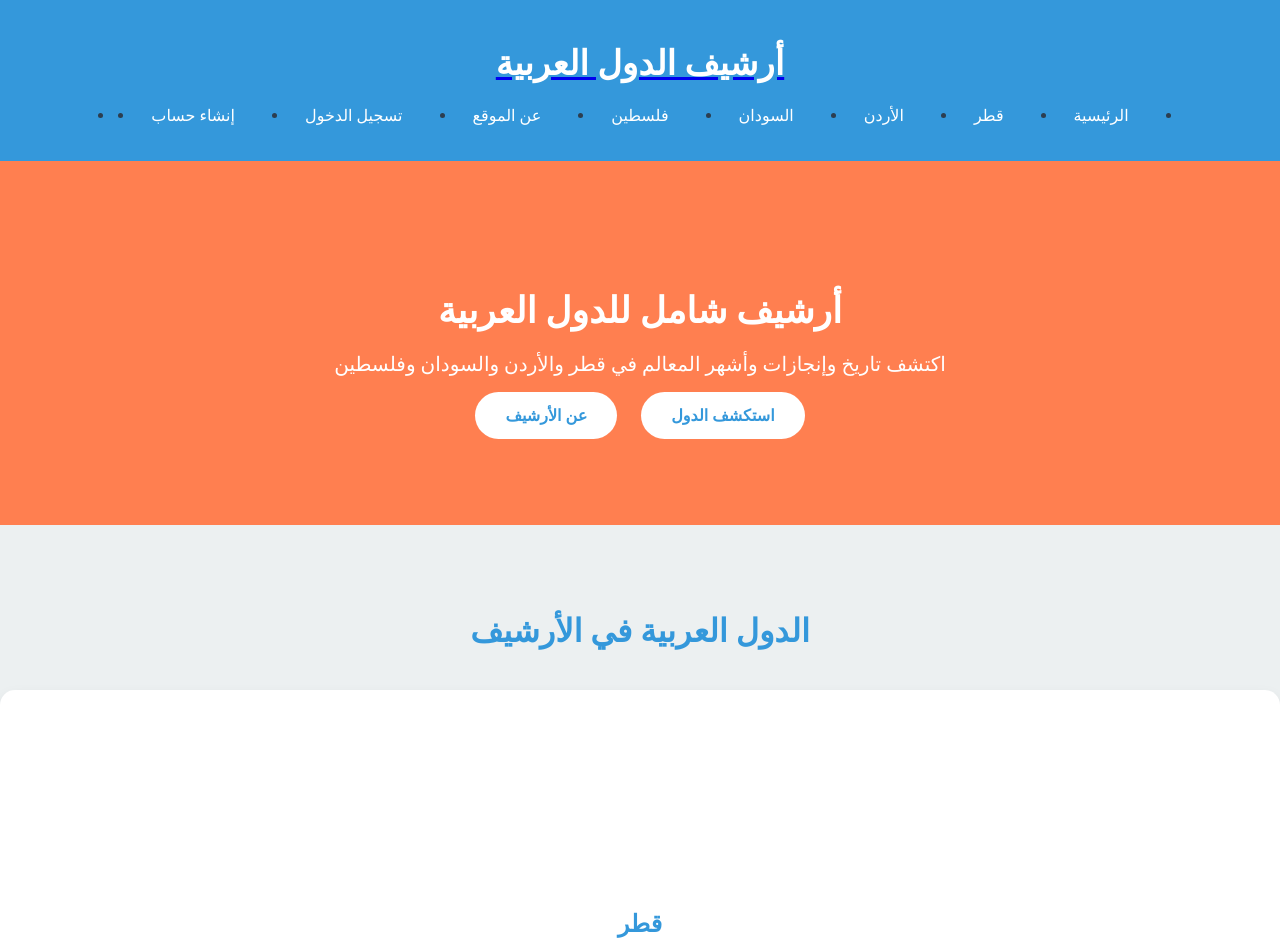
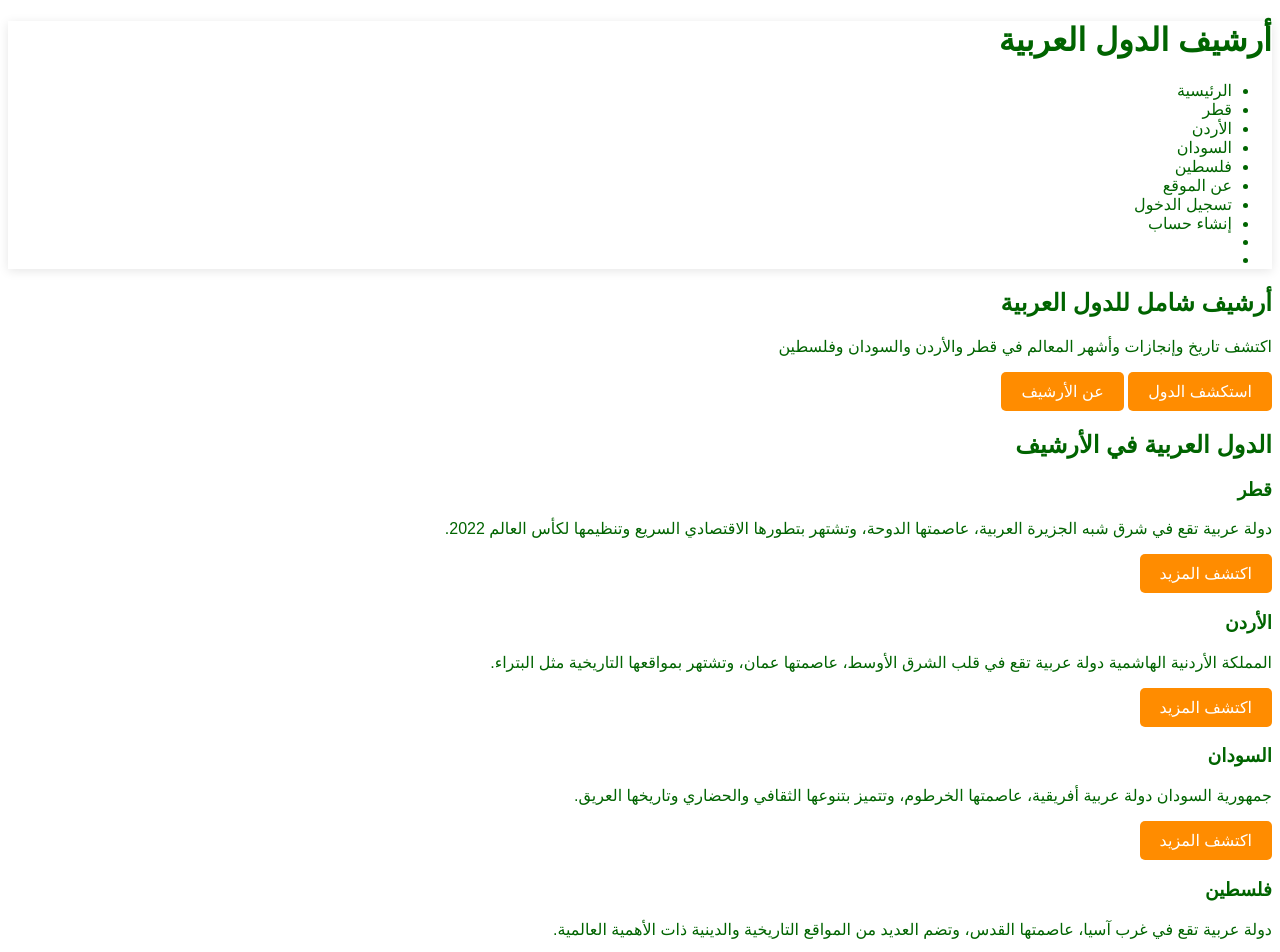
Before and after one commit to modk873/arabdigiarch, a plain HTML site: page index.html in a window 1280 px wide. Shown: the top 952 px of the page. Drawn offline with Linux system fonts and the light colour scheme.

Commit message:
Update style.css

```diff
--- a/css/style.css
+++ b/css/style.css
@@ -1,176 +1,80 @@
-/* إعداد الألوان الأساسية */
-:root {
-    --primary-color: #3498db; /* الأزرق السماوي */
-    --secondary-color: #ff7f50; /* البرتقالي */
-    --dark-color: #2c3e50; /* اللون الداكن */
-    --light-color: #ecf0f1; /* اللون الفاتح */
-    --highlight-color: #e74c3c; /* اللون الأحمر */
+/* تغيير خلفية الموقع */
+body {
+    background-color: #ffffff; /* خلفية بيضاء */
+    color: #006400; /* نص بلون أخضر غامق */
+    font-family: 'Tajawal', sans-serif;
 }
 
-/* إعدادات الخطوط */
-body {
-    font-family: 'Roboto', sans-serif;
-    background-color: var(--light-color);
-    color: var(--dark-color);
-    margin: 0;
-    padding: 0;
+/* تغيير لون الروابط (النصوص في الأزرار) */
+a {
+    color: #006400; /* أخضر غامق */
+    text-decoration: none;
 }
 
-/* رأس الصفحة */
+a:hover {
+    color: #ff8c00; /* اللون البرتقالي عند المرور بالماوس */
+}
+
+/* تغيير الأزرار */
+.btn {
+    background-color: #ff8c00; /* برتقالي */
+    color: white; /* نص أبيض داخل الأزرار */
+    padding: 10px 20px;
+    border-radius: 5px;
+    text-align: center;
+    text-decoration: none;
+    display: inline-block;
+    font-size: 16px;
+}
+
+.btn:hover {
+    background-color: #e07b00; /* برتقالي داكن عند التمرير */
+}
+
+/* تغيير خلفية الـ header */
 header {
-    background-color: var(--primary-color);
-    padding: 20px 0;
+    background-color: #ffffff; /* خلفية بيضاء */
+    box-shadow: 0 2px 10px rgba(0, 0, 0, 0.1);
 }
 
 header .logo h1 {
-    color: white;
-    text-align: center;
-    font-size: 34px;
+    color: #006400; /* نص الأخضر الغامق في الشعار */
 }
 
-/* التنقل */
-nav ul {
-    display: flex;
-    justify-content: center;
-    gap: 20px;
+header nav ul li a {
+    color: #006400; /* الأخضر الغامق في الروابط */
 }
 
-nav ul li a {
-    color: white;
-    text-decoration: none;
-    font-weight: 500;
-    font-size: 16px;
-    padding: 10px 25px;
-    border-radius: 5px;
-    transition: background-color 0.3s ease;
+header nav ul li a:hover {
+    color: #ff8c00; /* برتقالي عند التمرير */
 }
 
-nav ul li a:hover {
-    background-color: var(--highlight-color);
-}
-
-/* قسم البطل */
-.hero {
-    background-color: var(--secondary-color);
-    color: white;
-    padding: 100px 0;
+/* تغيير لون الـ footer */
+footer {
+    background-color: #f1f1f1; /* خلفية فاتحة للـ footer */
+    color: #006400; /* لون النص الأخضر الغامق */
+    padding: 20px;
     text-align: center;
 }
 
-.hero h2 {
-    font-size: 36px;
-    margin-bottom: 20px;
+footer .social-links a {
+    color: #006400; /* أخضر غامق في الروابط الاجتماعية */
 }
 
-.hero p {
-    font-size: 20px;
-    margin-bottom: 30px;
+footer .social-links a:hover {
+    color: #ff8c00; /* برتقالي عند التمرير */
 }
 
-.hero-buttons .btn {
-    background-color: white;
-    color: var(--primary-color);
-    padding: 14px 30px;
-    text-decoration: none;
-    border-radius: 30px;
-    font-weight: bold;
-    margin: 10px;
-    transition: all 0.3s ease;
+/* تغيير ألوان القسم الذي يحتوي على الدول */
+.countries .country-card h3 {
+    color: #006400; /* أخضر غامق */
 }
 
-.hero-buttons .btn:hover {
-    background-color: var(--highlight-color);
-    transform: scale(1.1);
+.countries .country-card a {
+    background-color: #ff8c00; /* برتقالي */
+    color: white; /* نص أبيض */
 }
 
-/* قسم الدول */
-.countries {
-    padding: 60px 0;
-    background-color: var(--light-color);
+.countries .country-card a:hover {
+    background-color: #e07b00; /* برتقالي داكن عند التمرير */
 }
-
-.countries .section-title {
-    text-align: center;
-    font-size: 32px;
-    margin-bottom: 40px;
-    color: var(--primary-color);
-}
-
-/* بطاقات الدول */
-.country-card {
-    background-color: white;
-    border-radius: 15px;
-    box-shadow: 0 8px 15px rgba(0, 0, 0, 0.1);
-    overflow: hidden;
-    transition: transform 0.3s ease, box-shadow 0.3s ease;
-    margin-bottom: 30px;
-}
-
-.country-card:hover {
-    transform: translateY(-15px);
-    box-shadow: 0 15px 30px rgba(0, 0, 0, 0.2);
-}
-
-.country-card .country-image {
-    height: 200px;
-    background-size: cover;
-    background-position: center;
-}
-
-.country-card h3 {
-    text-align: center;
-    font-size: 24px;
-    margin: 20px 0;
-    color: var(--primary-color);
-}
-
-.country-card p {
-    padding: 0 20px;
-    font-size: 16px;
-    color: #777;
-}
-
-.country-card .btn {
-    display: block;
-    margin: 0 auto 20px;
-    padding: 12px 25px;
-    background-color: var(--primary-color);
-    color: white;
-    text-align: center;
-    border-radius: 5px;
-    text-decoration: none;
-}
-
-.country-card .btn:hover {
-    background-color: var(--highlight-color);
-}
-
-/* التذييل */
-footer {
-    background-color: var(--dark-color);
-    color: white;
-    padding: 60px 0;
-}
-
-footer .footer-content {
-    display: flex;
-    justify-content: space-between;
-    flex-wrap: wrap;
-    gap: 20px;
-}
-
-footer .footer-links ul {
-    list-style: none;
-    padding: 0;
-}
-
-footer .footer-links li a {
-    color: white;
-    text-decoration: none;
-}
-
-footer .footer-bottom {
-    text-align: center;
-    font-size: 14px;
-    margin-top: 30px;
-}
```
